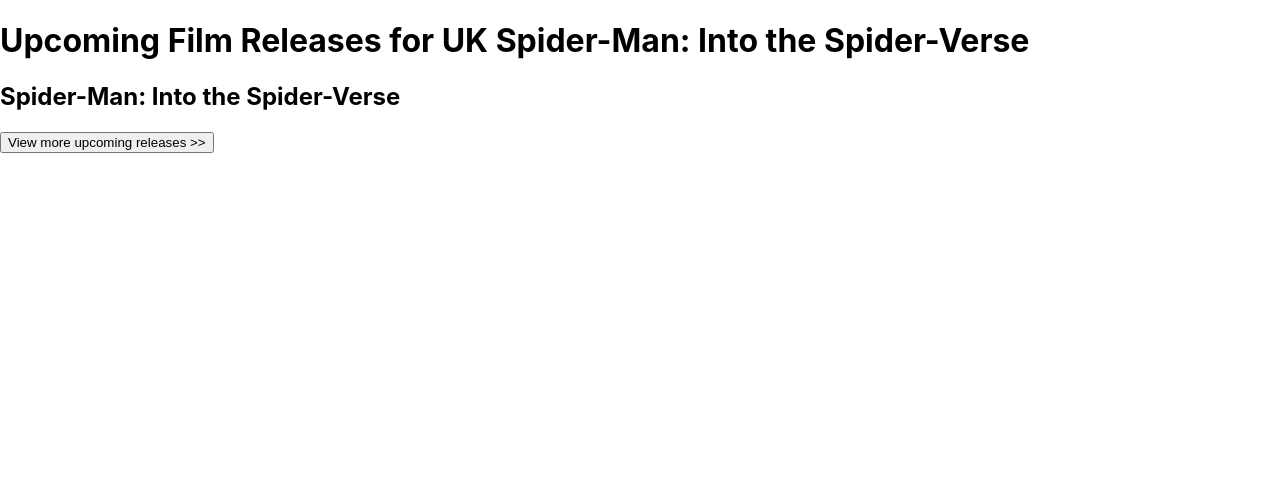
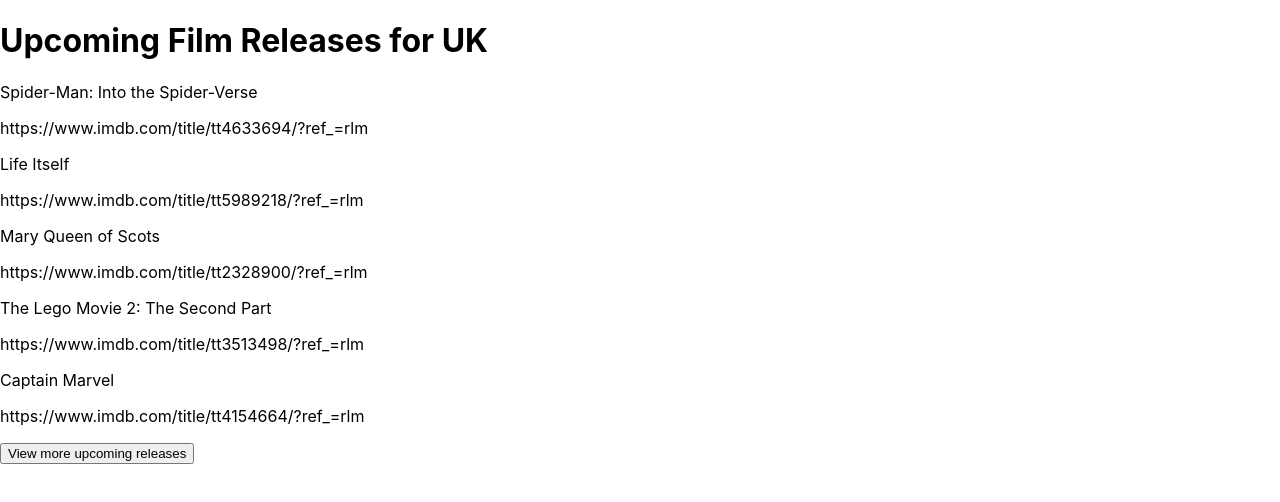
Before and after one commit to Michalju/week_7_day_1_homework, a React (Create React App) app: page / in a window 1280 px wide. Shown: the top 502 px of the page. Built offline with nearby package versions, Linux system fonts and the light colour scheme.

Commit message:
added list of films

```diff
--- /dev/null
+++ b/src/components/Film.js
@@ -0,0 +1,8 @@
+const Film = ({ name, url }) => {
+
+    return (<>
+        <p>{name}</p>
+        <p>{url}</p>
+    </>)
+}
+export default Film
--- /dev/null
+++ b/src/components/FilmList.js
@@ -0,0 +1,18 @@
+import Film from "./Film";
+
+const FilmList = ({ films }) => {
+
+    // we've got an array of objects
+    // we want array of JSX
+    // we want a map
+    const filmNodes = films.map((film) => {
+        return (
+            <Film name={film.name} url={film.url}/>
+        )
+    })
+    return (<>
+        {filmNodes}
+    </>)
+}
+
+export default FilmList;
--- a/src/containers/FilmBox.js
+++ b/src/containers/FilmBox.js
@@ -1,5 +1,5 @@
 import { useState } from "react";
-
+import FilmList from "../components/FilmList"
 
 const FilmBox = () => {
     const initialState = [
@@ -33,10 +33,10 @@
     const [films, setFilms] = useState(initialState);
     return (
         <>
-            <h1>Upcoming Film Releases for UK {films[0].name}</h1>
+            <h1>Upcoming Film Releases for UK</h1>
 
-            <h2>{films[0].name}</h2>
-            <button>View more upcoming releases >></button>
+            <FilmList films = {films}/>
+            <button>View more upcoming releases</button>
 
         </>
     )
```
Also changed, not shown: src/componnents/Film.js (deleted), src/componnents/FilmList.js (deleted), 1 other file (tests, documents, lock files or other folders).
